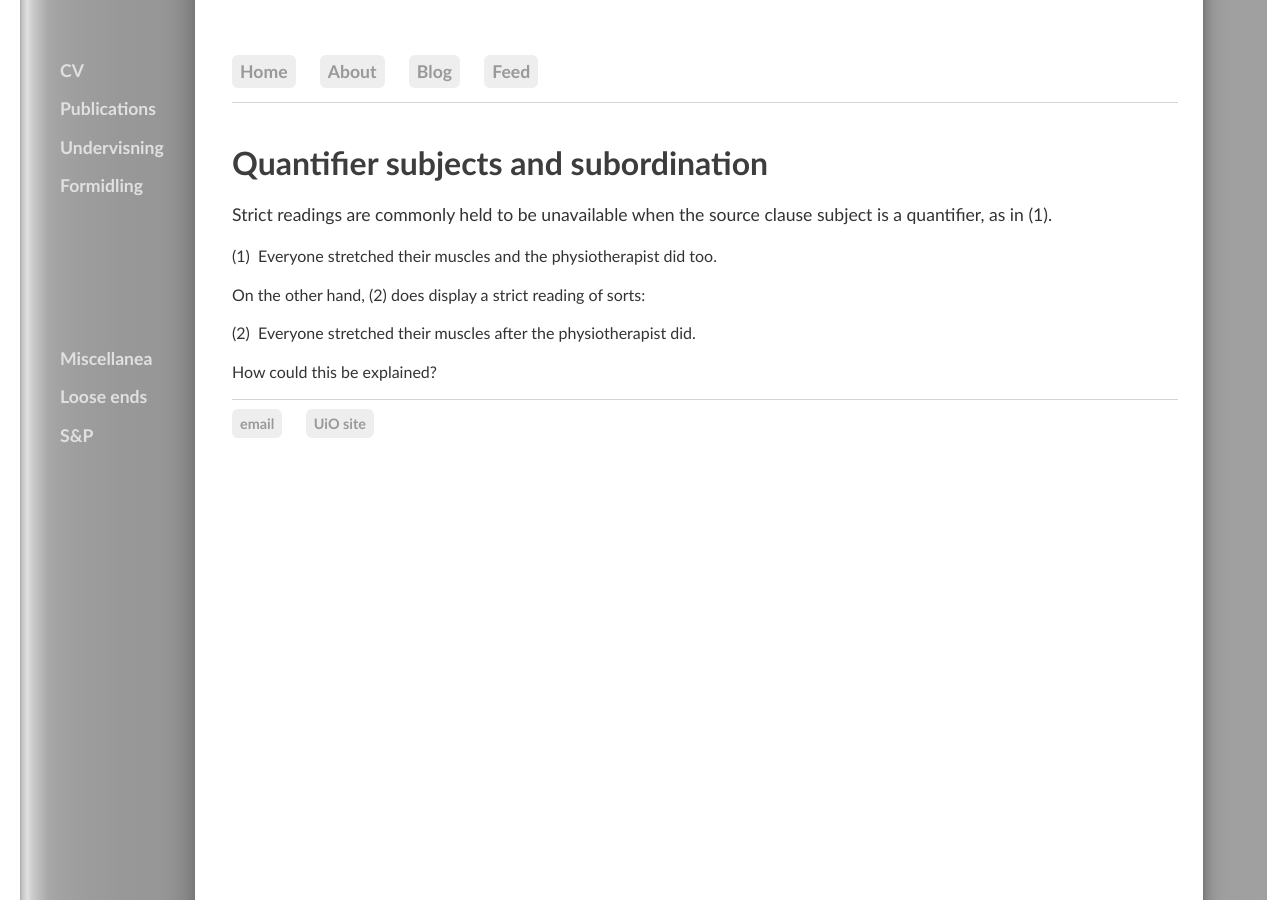
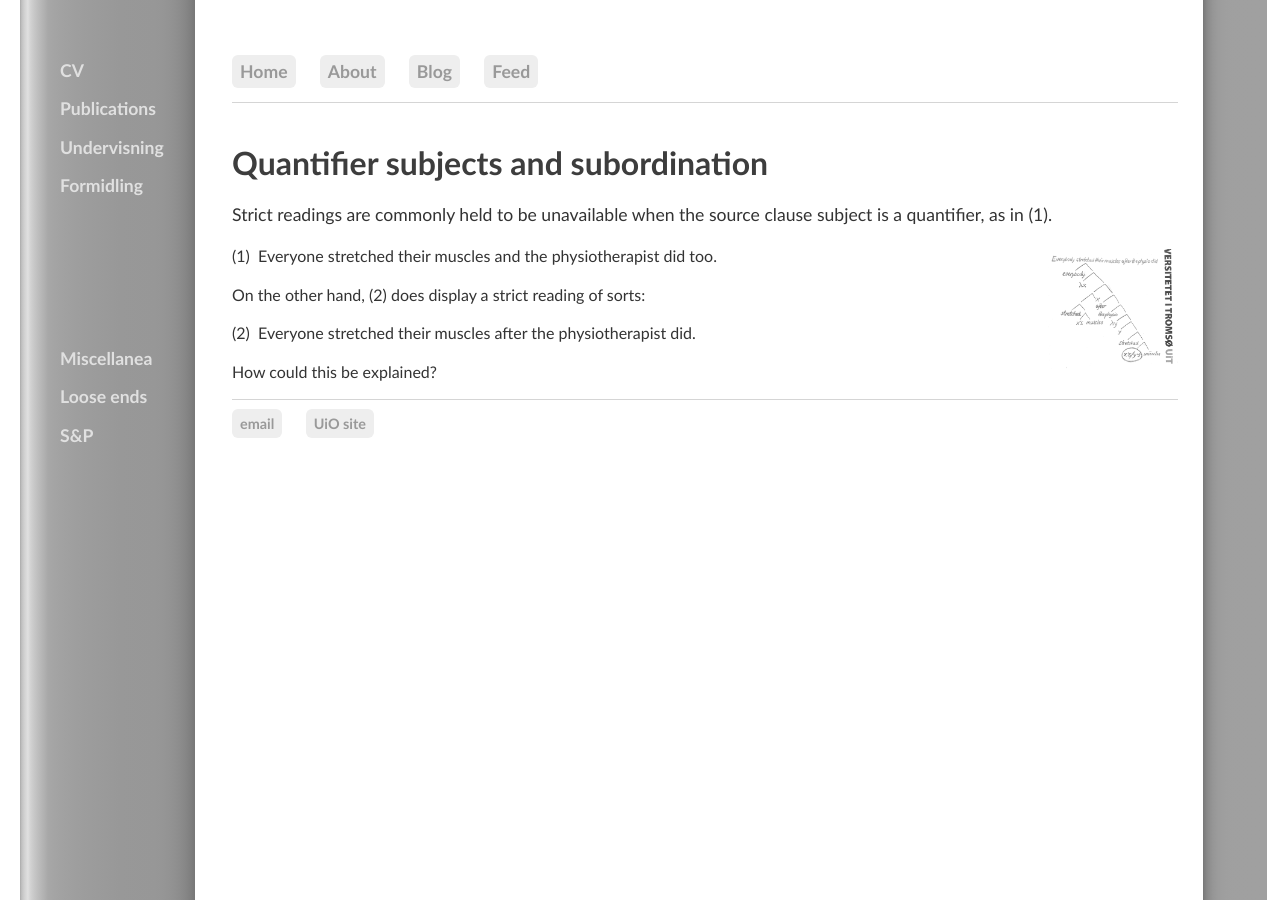
Before and after one commit to kjelljs/kjelljs.github.io, a Jekyll site: the page built from courses/ellipsis/quanti.html, in a window 1280 px wide. Built offline with Jekyll 4.4.1, drawn with Linux system fonts in a browser that asks for light colours.

Commit message:
Update quanti.html

```diff
--- a/courses/ellipsis/quanti.html
+++ b/courses/ellipsis/quanti.html
@@ -27,7 +27,7 @@ title: "Quantifier subjects and subordination"
 
 <div class="ingress"><p>Strict readings are commonly held to be unavailable when the source clause subject is a quantifier, as in (1).
 </p></div>
-<div style="float:right;"><figure class="rightfig"><div class="zoom"><img style="height:120px; src="/pics/muscles.jpg"></div></figure></div><p>(1) &nbsp;Everyone stretched their muscles and the physiotherapist did too.</p>
+<div style="float:right;"><figure class="rightfig"><div class="zoom"><img style="height:120px" src="/pics/muscles.jpg"></div></figure></div><p>(1) &nbsp;Everyone stretched their muscles and the physiotherapist did too.</p>
 
 <p>On the other hand, (2) does display a strict reading of sorts:</p>
 <p>(2) &nbsp;Everyone stretched their muscles after the physiotherapist did.</p>
```
